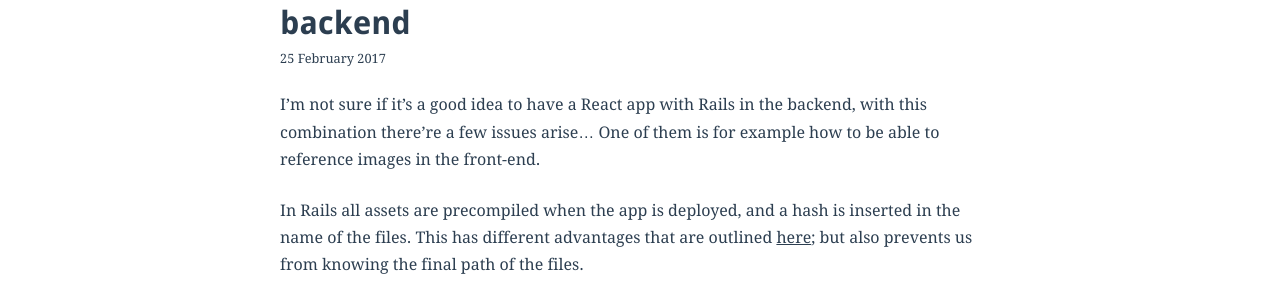
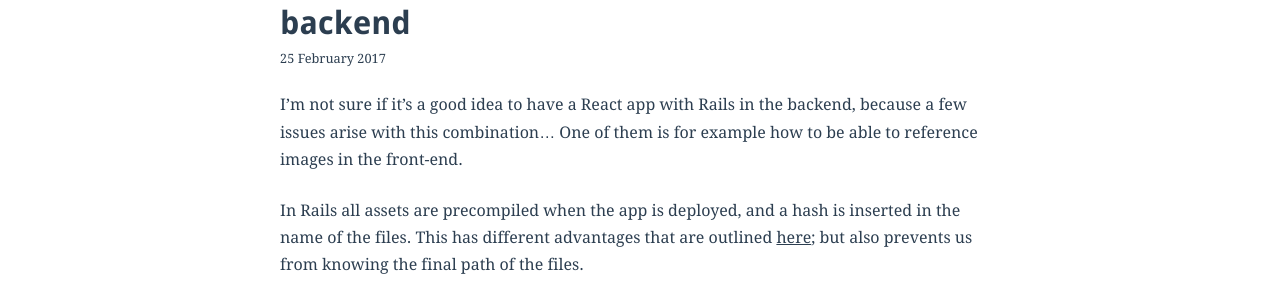
Before and after one commit to arielsvn/arielsvn.github.io, a Jekyll site: the page built from _posts/2017-02-22-images-in-react-with-rails.md, in a window 1280 px wide. Shown: the part 165-452 px from the top of the page. Built offline with Jekyll 4.4.1, drawn with Linux system fonts in a browser that asks for light colours; Markdown is read by kramdown in place of the engine named in the settings; comment, search, counter and statistics services are not loaded.

Commit message:
add icor.pdf

```diff
--- a/_posts/2017-02-22-images-in-react-with-rails.md
+++ b/_posts/2017-02-22-images-in-react-with-rails.md
@@ -5,7 +5,7 @@ date:   2017-02-25 09:00:01
 categories: rails, js, react, redux
 ---
 
-I'm not sure if it's a good idea to have a React app with Rails in the backend, with this combination there're a few issues arise... One of them is for example how to be able to reference images in the front-end.
+I'm not sure if it's a good idea to have a React app with Rails in the backend, because a few issues arise with this combination... One of them is for example how to be able to reference images in the front-end.
 
 In Rails all assets are precompiled when the app is deployed, and a hash is inserted in the name of the files. This has different advantages that are outlined [here](http://guides.rubyonrails.org/asset_pipeline.html#what-is-fingerprinting-and-why-should-i-care-questionmark); but also prevents us from knowing the final path of the files.
 
```
Also changed, not shown: 1 other file.
